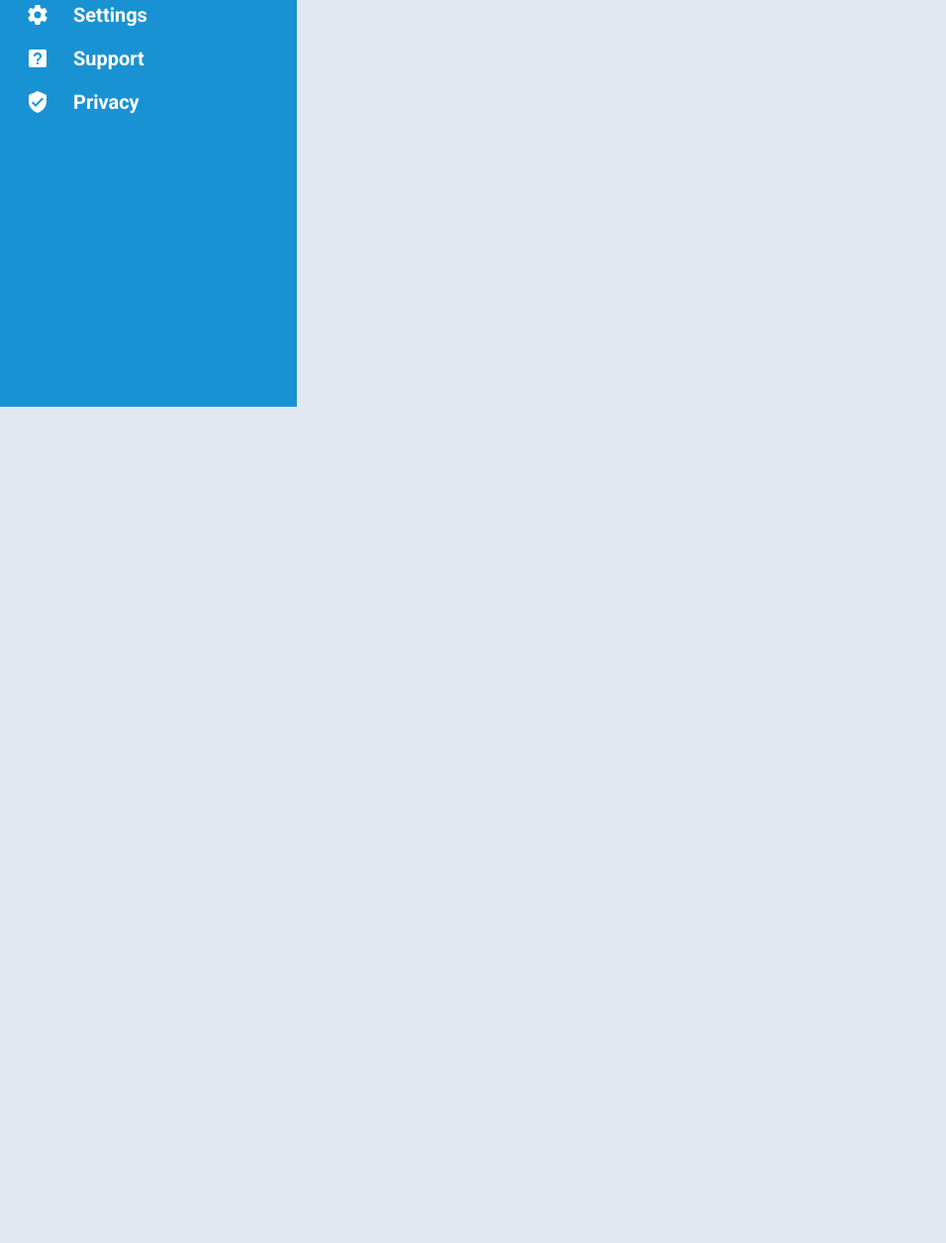
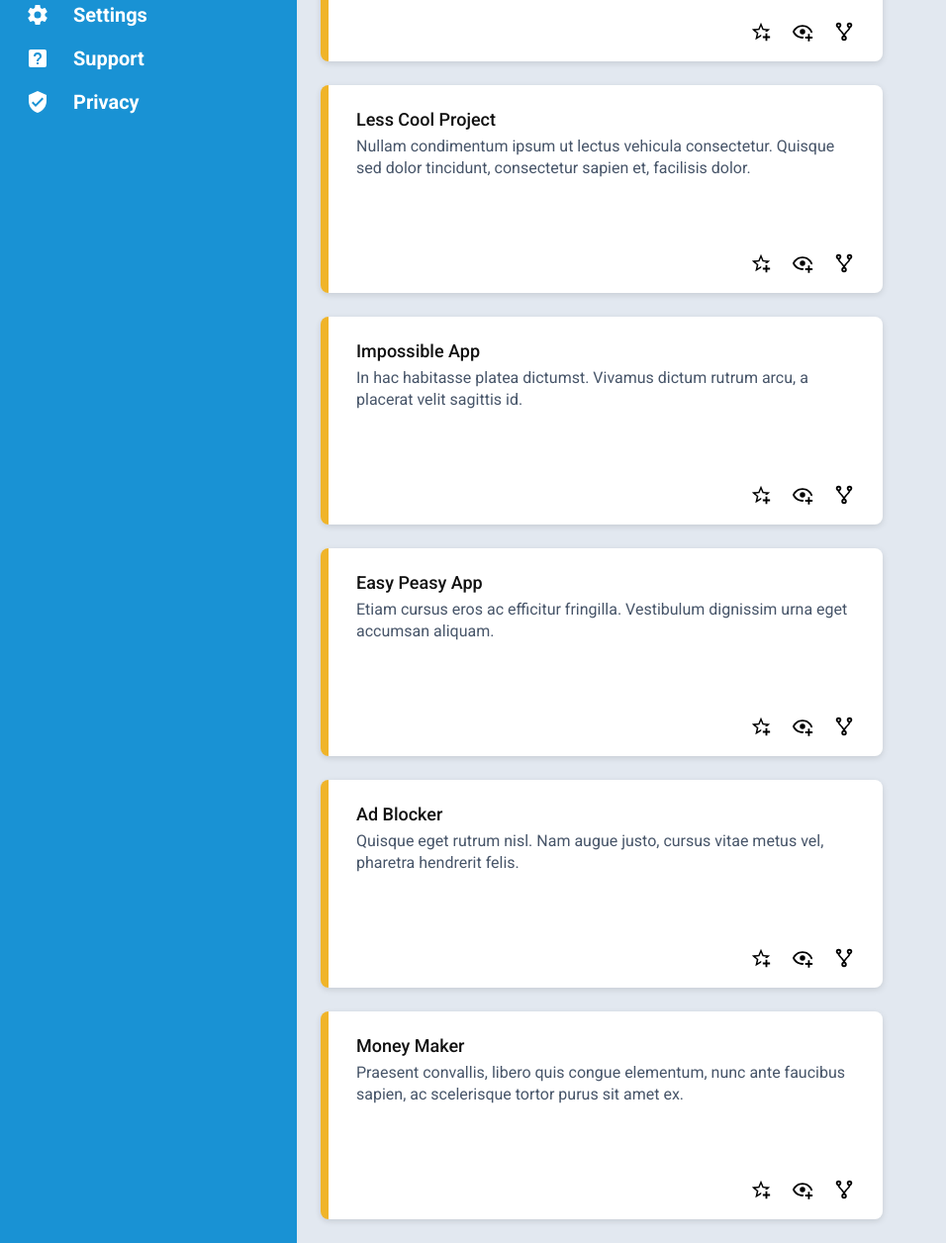
Before and after one commit to motazhoda17/odin-admin-dashboard, a plain HTML site: page index.html in a window 1280 px wide. Shown: the part 389-1645 px from the top of the page at 99% size, without its empty margins (0-956 px from the left). Before the commit the page ends 800 px from the top, so only its background shows below. Drawn offline with Linux system fonts and the light colour scheme.

Commit message:
Add project cards with a responsive auto-fit grid

```diff
--- a/index.html
+++ b/index.html
@@ -66,7 +66,65 @@
   </header>
 
   <main class="main">
-    Main content
+    <section class="projects">
+      <h2>Your Projects</h2>
+      <div class="cards">
+        <article class="card">
+          <h3>Super Cool Project</h3>
+          <p>Sed tempus ut lacus ut scelerisque. Suspendisse sollicitudin nibh erat, id facilisis felis accumsan nec.</p>
+          <div class="card-actions">
+            <button aria-label="Favorite"><img src="icons/star-plus-outline.svg" alt=""></button>
+            <button aria-label="Watch"><img src="icons/eye-plus-outline.svg" alt=""></button>
+            <button aria-label="Fork"><img src="icons/source-fork.svg" alt=""></button>
+          </div>
+        </article>
+        <article class="card">
+          <h3>Less Cool Project</h3>
+          <p>Nullam condimentum ipsum ut lectus vehicula consectetur. Quisque sed dolor tincidunt, consectetur sapien et, facilisis dolor.</p>
+          <div class="card-actions">
+            <button aria-label="Favorite"><img src="icons/star-plus-outline.svg" alt=""></button>
+            <button aria-label="Watch"><img src="icons/eye-plus-outline.svg" alt=""></button>
+            <button aria-label="Fork"><img src="icons/source-fork.svg" alt=""></button>
+          </div>
+        </article>
+        <article class="card">
+          <h3>Impossible App</h3>
+          <p>In hac habitasse platea dictumst. Vivamus dictum rutrum arcu, a placerat velit sagittis id.</p>
+          <div class="card-actions">
+            <button aria-label="Favorite"><img src="icons/star-plus-outline.svg" alt=""></button>
+            <button aria-label="Watch"><img src="icons/eye-plus-outline.svg" alt=""></button>
+            <button aria-label="Fork"><img src="icons/source-fork.svg" alt=""></button>
+          </div>
+        </article>
+        <article class="card">
+          <h3>Easy Peasy App</h3>
+          <p>Etiam cursus eros ac efficitur fringilla. Vestibulum dignissim urna eget accumsan aliquam.</p>
+          <div class="card-actions">
+            <button aria-label="Favorite"><img src="icons/star-plus-outline.svg" alt=""></button>
+            <button aria-label="Watch"><img src="icons/eye-plus-outline.svg" alt=""></button>
+            <button aria-label="Fork"><img src="icons/source-fork.svg" alt=""></button>
+          </div>
+        </article>
+        <article class="card">
+          <h3>Ad Blocker</h3>
+          <p>Quisque eget rutrum nisl. Nam augue justo, cursus vitae metus vel, pharetra hendrerit felis.</p>
+          <div class="card-actions">
+            <button aria-label="Favorite"><img src="icons/star-plus-outline.svg" alt=""></button>
+            <button aria-label="Watch"><img src="icons/eye-plus-outline.svg" alt=""></button>
+            <button aria-label="Fork"><img src="icons/source-fork.svg" alt=""></button>
+          </div>
+        </article>
+        <article class="card">
+          <h3>Money Maker</h3>
+          <p>Praesent convallis, libero quis congue elementum, nunc ante faucibus sapien, ac scelerisque tortor purus sit amet ex.</p>
+          <div class="card-actions">
+            <button aria-label="Favorite"><img src="icons/star-plus-outline.svg" alt=""></button>
+            <button aria-label="Watch"><img src="icons/eye-plus-outline.svg" alt=""></button>
+            <button aria-label="Fork"><img src="icons/source-fork.svg" alt=""></button>
+          </div>
+        </article>
+      </div>
+    </section>
   </main>
 </body>
 </html>
--- a/style.css
+++ b/style.css
@@ -204,3 +204,70 @@ body {
 .header-buttons button:hover {
   background-color: #147ab3;
 }
+
+/* ----- Main content ----- */
+.main {
+  display: grid;
+  grid-template-columns: 1fr 340px; /* projects | announcements + trending */
+  gap: 24px;
+  padding: 24px;
+  align-items: start;
+}
+
+h2 {
+  margin: 0 0 16px;
+  font-size: 22px;
+  font-weight: 500;
+}
+
+/* auto-fit + minmax: as many 300px+ cards per row as will fit */
+.cards {
+  display: grid;
+  grid-template-columns: repeat(auto-fit, minmax(300px, 1fr));
+  gap: 24px;
+}
+
+.card {
+  display: grid;
+  grid-template-rows: auto 1fr auto; /* title, text, icons pinned to the bottom */
+  min-height: 210px;
+  padding: 24px 28px 16px;
+  border-left: 8px solid #f0b429;
+  border-radius: 8px;
+  background-color: #fff;
+  box-shadow: 0 2px 6px rgba(0, 0, 0, 0.12);
+}
+
+.card h3 {
+  margin: 0 0 6px;
+  font-size: 18px;
+  font-weight: 500;
+}
+
+.card p {
+  margin: 0;
+  color: #475569;
+  line-height: 1.4;
+}
+
+.card-actions {
+  display: grid;
+  grid-auto-flow: column;
+  justify-content: end; /* icons sit on the right */
+  gap: 20px;
+}
+
+.card-actions button {
+  padding: 0;
+  border: none;
+  background: none;
+  cursor: pointer;
+}
+
+.card-actions img {
+  width: 22px;
+}
+
+.card-actions button:hover {
+  opacity: 0.6;
+}
```
